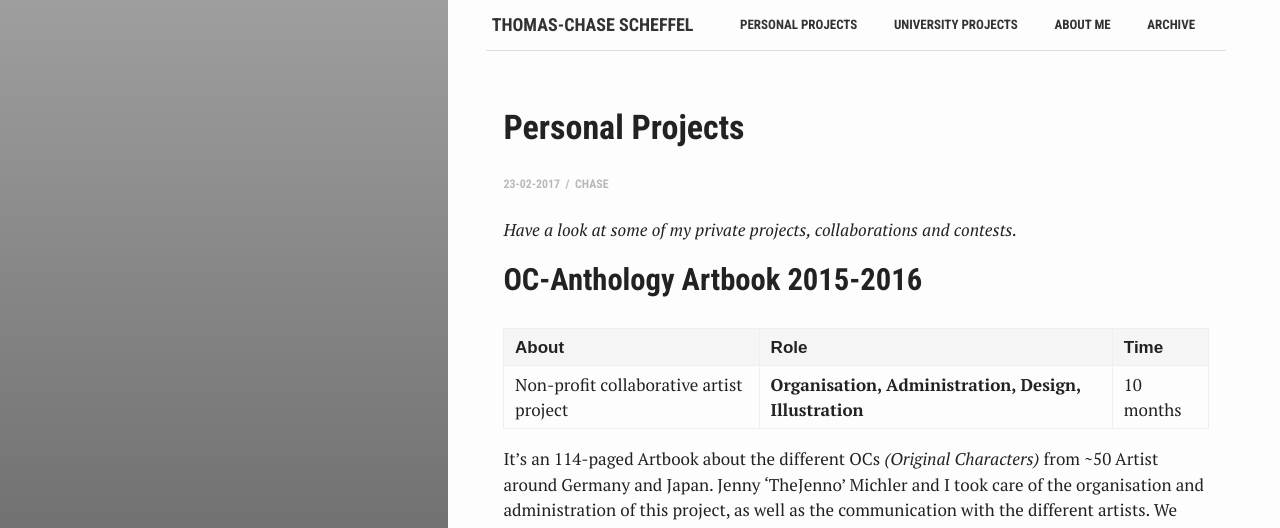
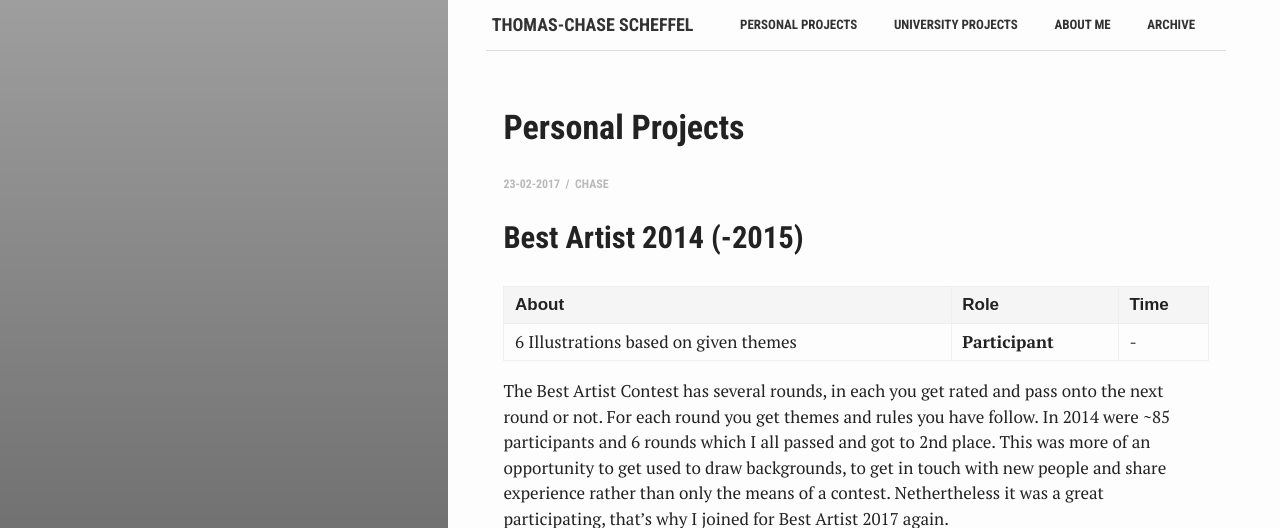
Before and after one commit to ChaseTheHunter/chasethehunter.github.io, a Jekyll site: the page built from _posts/2017-02-23-best-artist.markdown, in a window 1280 px wide and 1400 px high. Shown: the top 528 px of the window. Built offline with Jekyll 4.4.1, drawn with Linux system fonts in a browser that asks for light colours; some of the changed text lies outside the part shown; grey boxes are pictures that could not be loaded.

Commit message:
Update 2017-02-23-best-artist.markdown

```diff
--- a/_posts/2017-02-23-best-artist.markdown
+++ b/_posts/2017-02-23-best-artist.markdown
@@ -10,25 +10,6 @@
   active: Personal Projects
   bg: 'aside/pp.png'
 ---
-*Have a look at some of my private projects, collaborations and contests.*
-
-
-## **OC-Anthology Artbook 2015-2016**
-
-About | Role | Time |
------------- | -------------| -------- |----|
-Non-profit collaborative artist project | **Organisation, Administration, Design, Illustration** | 10 months |
-
-It's an 114-paged Artbook about the different OCs *(Original Characters)* from ~50 Artist around Germany and Japan. Jenny 'TheJenno' Michler and I took care of the organisation and administration of this project, as well as the communication with the different artists. We also contributed to the project as artists. The project itself can be divided in different terms: Planning-Phase, Application-Phase for the Artists, Drawing-Phase and Post-Phase.
-
-
-![Concept 01]({{ site.images }}/personal/pp_pageSample.png)
-*Pictures: Page Samples*
-
-//insert Video later
-{% include youtubePlayer.html id='XXXX' %}
-*Video: Browsing through the Artbook*
-
 
 ## **Best Artist 2014 (-2015)**
 
@@ -57,18 +38,3 @@
 *Picture: 1-  The Valiant little Tailor		(Redesign a Fairytale Character)*
 
 *Check out their page! [Best Artist](https://www.facebook.com/bestartist.german/?fref=ts)*
-
-## **Crazy Bat Manga Challenge 2015**
-
-About | Role | Time |
------------- | -------------| -------- |----|
-20 pages Comic + 1 Cover, needed to involve their logo | **Participant** | 2 Weeks |
-
-The Crazy Bat Manga Challenge by *Martina Peters, Reyhan, Daniela Winkler, Melanie Schober and Olga Rogalski* is a Contest in which each participant has to draw a 20-paged *(+1 optional Cover)* manga or comic which includes their logo. 2 Weeks before the contest was over I got to know it and decided to participate. To challenge myself I decided to make everything in full color. For the story I got inspired by the song "Louder than Thunder - The Devil wears Prada".
-
-**Follow the link to read:** [Die Stille des Schnees](http://animexx.onlinewelten.com/doujinshi/zeichner/628290/61666/) *(bewary German language ahead!)*
-
-![Concept 02]({{ site.images }}/personal/pp_crazyBat.png)
-*Pictures: Page Samples*
-
-*Check out their page! [Crazy Bat Manga Challenge](https://www.facebook.com/CrazyBatMangaChallenge/?fref=ts)*
```
